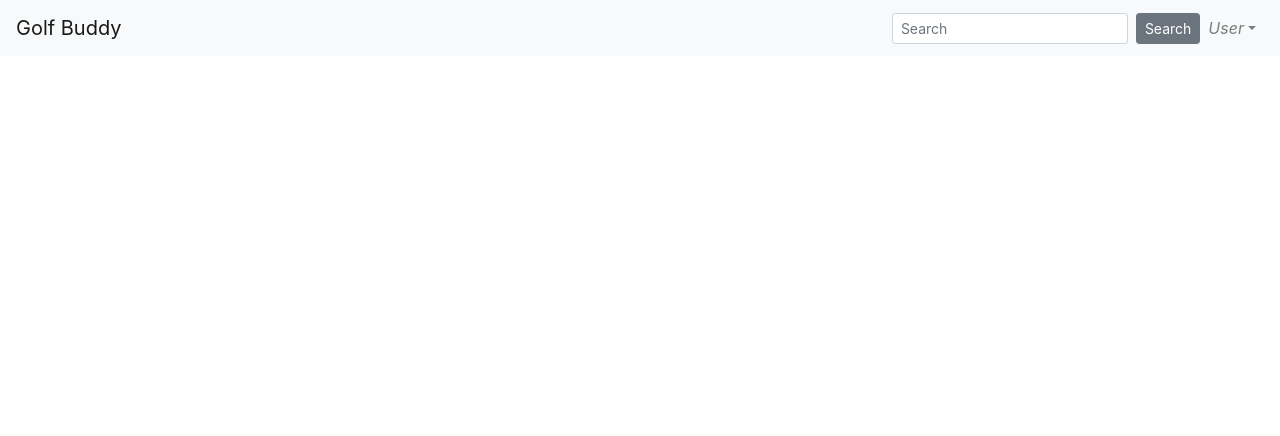
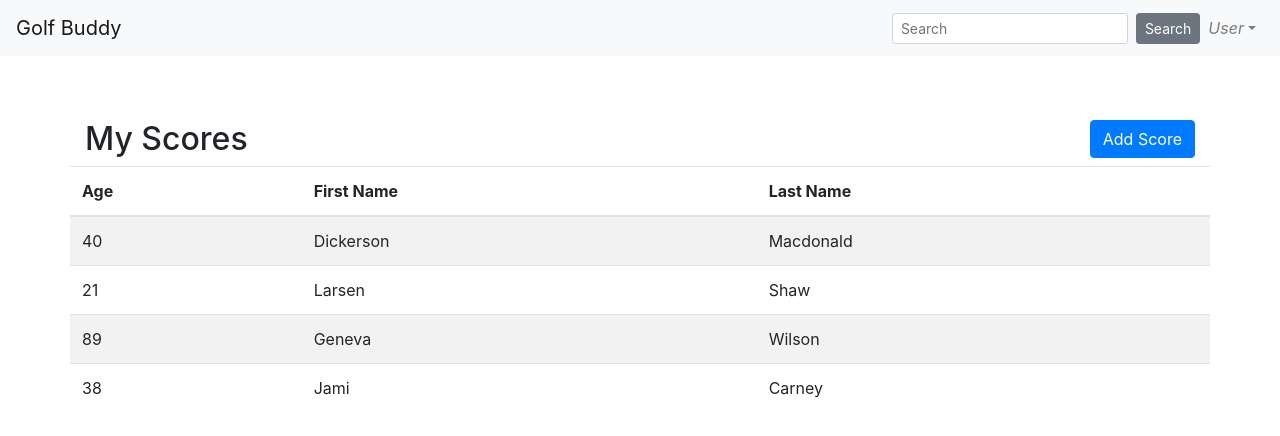
Before and after one commit to Lee-Sutton/brb, a Vue app in the folder frontend/: page /scores in a window 1280 px wide. Shown: the top 436 px of the page. Built offline with nearby package versions, Linux system fonts and the light colour scheme.

Commit message:
added scores component

```diff
--- a/frontend/src/App.vue
+++ b/frontend/src/App.vue
@@ -3,7 +3,7 @@
         <div id="nav">
             <Navbar></Navbar>
         </div>
-        <div class="container">
+        <div class="container" style="margin-top: 5%">
             <router-view/>
         </div>
     </div>
--- /dev/null
+++ b/frontend/src/components/Scores.vue
@@ -0,0 +1,31 @@
+<template>
+    <div>
+        <b-row>
+            <b-col md="4">
+                <h2>My Scores</h2>
+            </b-col>
+
+            <b-col md="4" offset-md="4">
+                <button class="btn btn-primary float-right">Add Score</button>
+            </b-col>
+        </b-row>
+        <div class="row">
+            <b-table striped hover :items="items"></b-table>
+        </div>
+    </div>
+</template>
+
+<script>
+    export default {
+        data() {
+            return {
+                items: [
+                    {age: 40, first_name: 'Dickerson', last_name: 'Macdonald'},
+                    {age: 21, first_name: 'Larsen', last_name: 'Shaw'},
+                    {age: 89, first_name: 'Geneva', last_name: 'Wilson'},
+                    {age: 38, first_name: 'Jami', last_name: 'Carney'}
+                ]
+            }
+        }
+    }
+</script>
--- a/frontend/src/router.ts
+++ b/frontend/src/router.ts
@@ -29,5 +29,10 @@ export default new Router({
             // which is lazy-loaded when the route is visited.
             component: () => import('./components/Accounts.vue'),
         },
+        {
+            path: '/scores',
+            name: 'scores',
+            component: () => import('./components/Scores.vue'),
+        }
     ],
 });
--- a/frontend/src/views/Home.vue
+++ b/frontend/src/views/Home.vue
@@ -4,7 +4,7 @@
             <p>Welcome user</p>
         </div>
         <div v-else>
-            <b-jumbotron header="Golf Buddy" lead="Welcome to Golf Buddy" style="margin-top: 10%">
+            <b-jumbotron header="Golf Buddy" lead="Welcome to Golf Buddy">
                 <p>Create an account to get started</p>
                 <router-link :to="{path: 'accounts'}" class="btn btn-primary" data-cy="sign-up">Sign up</router-link>
             </b-jumbotron>
```
